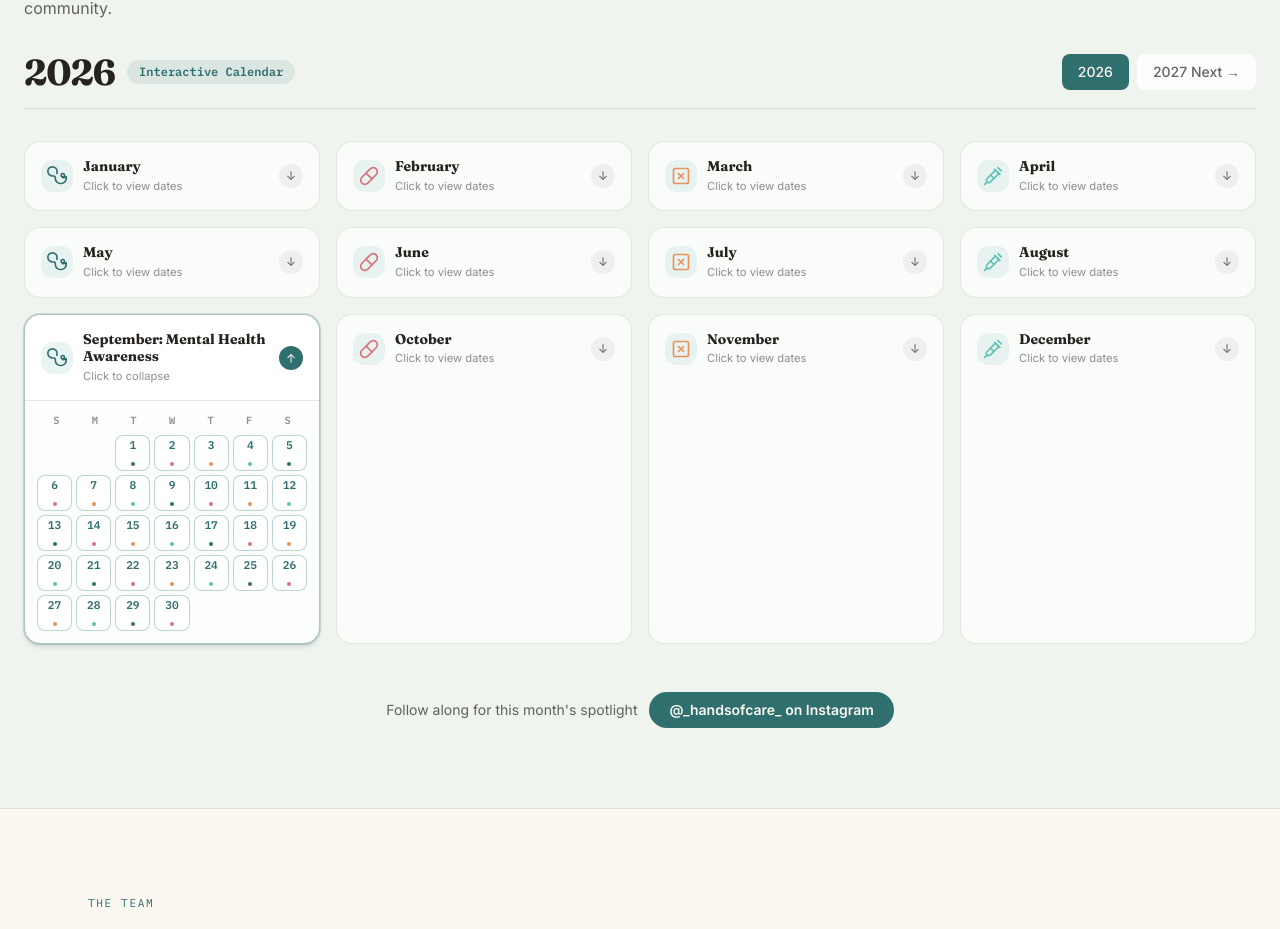
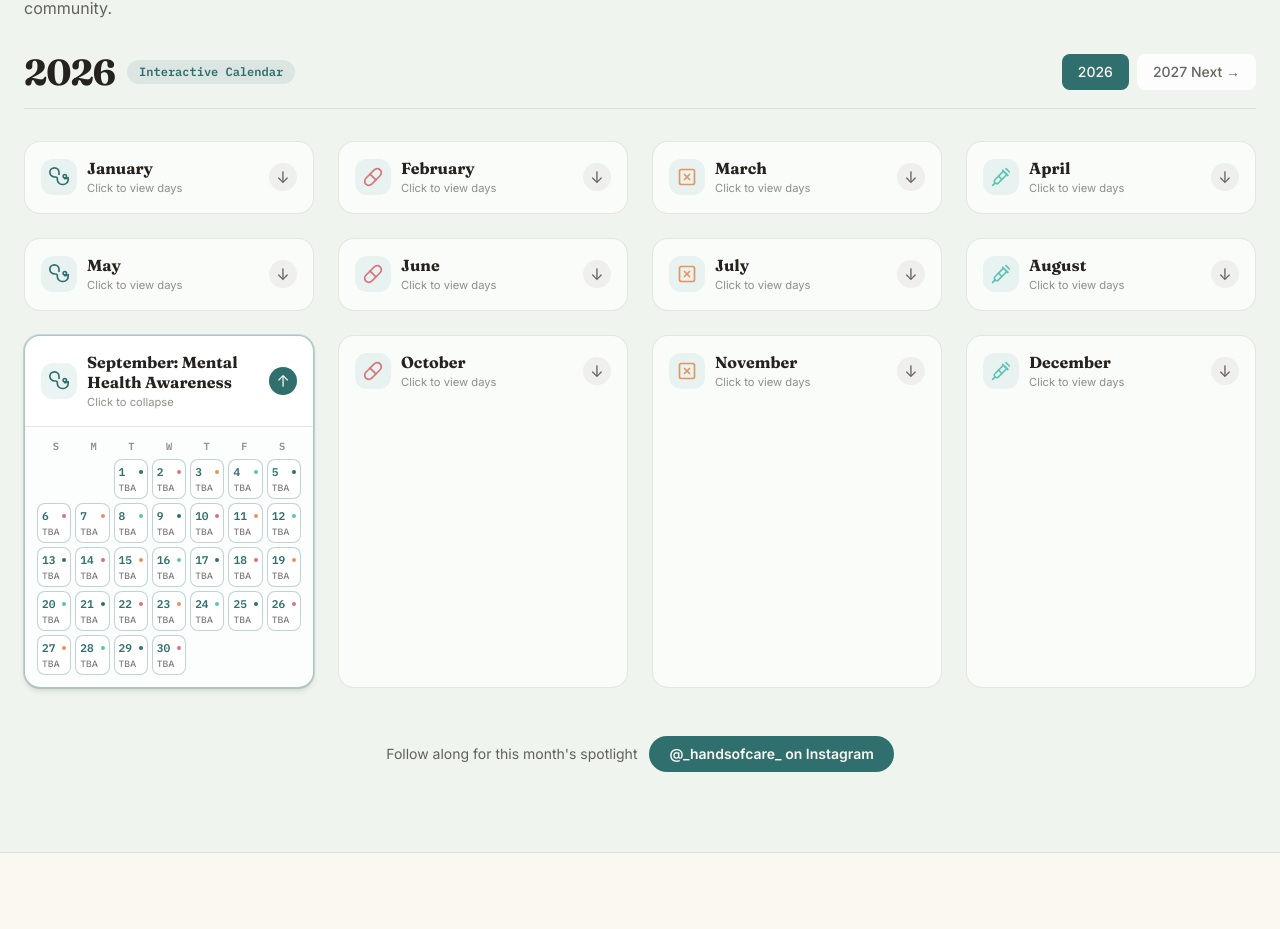
Before and after one commit to hanukolli/hands-of-care-, a Next.js app: page / in a window 1280 px wide. Shown: the part 4051-4980 px from the top of the page. Built offline with nearby package versions, Linux system fonts and the light colour scheme.

Commit message:
Update MonthlyFeature.tsx

```diff
--- a/components/MonthlyFeature.tsx
+++ b/components/MonthlyFeature.tsx
@@ -144,8 +144,8 @@ export default function MonthlyFeature() {
           </div>
         </div>
 
-        {/* 4x3 Grid for 12 Months */}
-        <Reveal delay={80} className="grid grid-cols-1 gap-4 md:grid-cols-2 lg:grid-cols-3 xl:grid-cols-4">
+        {/* 4x3 Grid Layout */}
+        <Reveal delay={80} className="grid grid-cols-1 gap-6 sm:grid-cols-2 md:grid-cols-3 lg:grid-cols-4">
           {currentMonths.map((m, i) => {
             const isOpen = openMonth === m.name;
             const isSeptember = m.name === "September";
@@ -159,28 +159,28 @@ export default function MonthlyFeature() {
                     : "border-ink/10 bg-white/70 hover:bg-white hover:border-ink/20"
                 }`}
               >
-                {/* Dropdown Toggle Button */}
+                {/* Month Card Header */}
                 <button
                   type="button"
                   onClick={() => toggleDropdown(m.name)}
                   className="flex w-full items-center justify-between p-4 text-left transition focus:outline-none"
                 >
                   <div className="flex items-center gap-2.5">
-                    <div className="rounded-xl bg-teal-light/60 p-1.5">
+                    <div className="rounded-xl bg-teal-light/60 p-2">
                       {MedicalIcons[i % 4]}
                     </div>
                     <div>
-                      <h4 className="font-display text-sm font-bold text-ink leading-tight">
+                      <h4 className="font-display text-base font-bold text-ink leading-tight">
                         {m.displayName}
                       </h4>
                       <p className="font-body text-[0.7rem] text-ink/50 mt-0.5">
-                        {isOpen ? "Click to collapse" : "Click to view dates"}
+                        {isOpen ? "Click to collapse" : "Click to view days"}
                       </p>
                     </div>
                   </div>
 
                   <div
-                    className={`flex h-6 w-6 shrink-0 items-center justify-center rounded-full bg-ink/5 text-xs text-ink/70 transition-transform duration-300 ${
+                    className={`flex h-7 w-7 shrink-0 items-center justify-center rounded-full bg-ink/5 text-ink/70 transition-transform duration-300 ${
                       isOpen ? "rotate-180 bg-teal text-linen" : ""
                     }`}
                   >
@@ -188,24 +188,24 @@ export default function MonthlyFeature() {
                   </div>
                 </button>
 
-                {/* Dropdown Calendar View */}
+                {/* Expanded Month Calendar */}
                 {isOpen && (
                   <div className="border-t border-ink/10 bg-teal-light/10 p-3">
-                    {/* Weekday Labels */}
-                    <div className="mb-1.5 grid grid-cols-7 text-center font-mono text-[0.65rem] font-bold text-ink/50">
+                    {/* Days Header */}
+                    <div className="mb-1 grid grid-cols-7 text-center font-mono text-[0.65rem] font-bold text-ink/50">
                       {weekDays.map((day, idx) => (
                         <span key={idx}>{day}</span>
                       ))}
                     </div>
 
-                    {/* Day Grid with Direct Link to Instagram */}
-                    <div className="grid grid-cols-7 gap-1 text-center font-mono text-[0.7rem]">
-                      {/* Empty padding cells for calendar offset */}
+                    {/* Day Grid */}
+                    <div className="grid grid-cols-7 gap-1 text-center font-mono text-xs text-ink">
+                      {/* Empty padding cells */}
                       {Array.from({ length: m.startDayOfWeek }).map((_, idx) => (
-                        <div key={`empty-${idx}`} className="h-9" />
+                        <div key={`empty-${idx}`} className="h-10 rounded-md bg-transparent" />
                       ))}
 
-                      {/* Days of Month */}
+                      {/* Day cells (Clicking opens Instagram) */}
                       {Array.from({ length: m.daysCount }).map((_, idx) => {
                         const dayNum = idx + 1;
                         const accentColor = accents[idx % accents.length];
@@ -216,15 +216,19 @@ export default function MonthlyFeature() {
                             href={site.instagramUrl}
                             target="_blank"
                             rel="noopener noreferrer"
-                            title={`View post for ${m.name} ${dayNum} on Instagram`}
-                            className={`flex h-9 flex-col items-center justify-between rounded-lg border p-1 transition hover:-translate-y-0.5 hover:shadow-xs focus-ring ${
+                            className={`flex h-10 flex-col justify-between rounded-lg border p-1 transition hover:-translate-y-0.5 hover:shadow-xs ${
                               isSeptember
                                 ? "border-teal/30 bg-white hover:border-teal"
                                 : "border-ink/5 bg-white/80 hover:border-teal/50"
                             }`}
                           >
-                            <span className="font-bold text-teal leading-none">{dayNum}</span>
-                            <span className={`h-1 w-1 rounded-full ${accentColor}`} />
+                            <div className="flex items-center justify-between">
+                              <span className="font-bold text-[0.7rem] text-teal">{dayNum}</span>
+                              <span className={`h-1 w-1 rounded-full ${accentColor}`} />
+                            </div>
+                            <span className="truncate text-left font-body text-[0.55rem] font-medium text-ink/60">
+                              {isSeptember ? "TBA" : "TBA"}
+                            </span>
                           </a>
                         );
                       })}
@@ -236,7 +240,7 @@ export default function MonthlyFeature() {
           })}
         </Reveal>
 
-        {/* Bottom CTA */}
+        {/* Call To Action */}
         <Reveal
           delay={160}
           className="mt-12 flex flex-wrap items-center justify-center gap-3 text-center"
```
